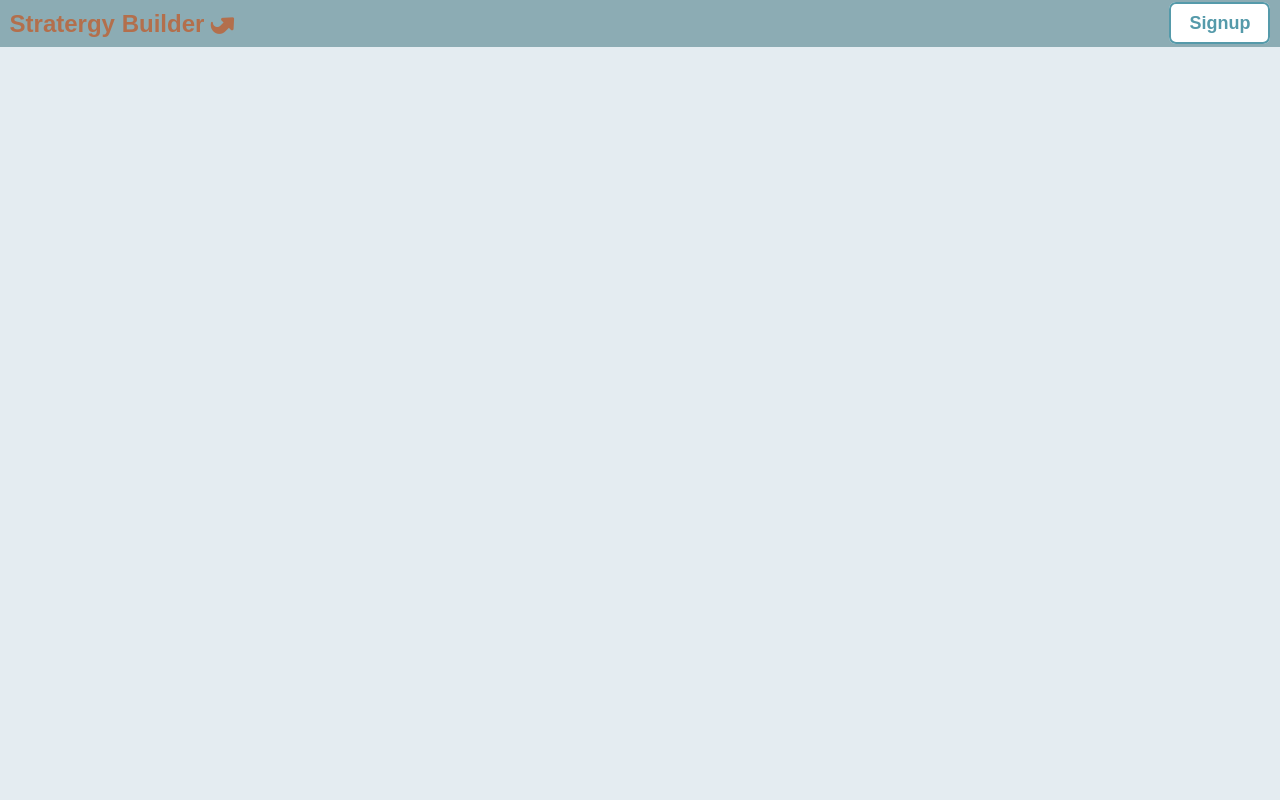
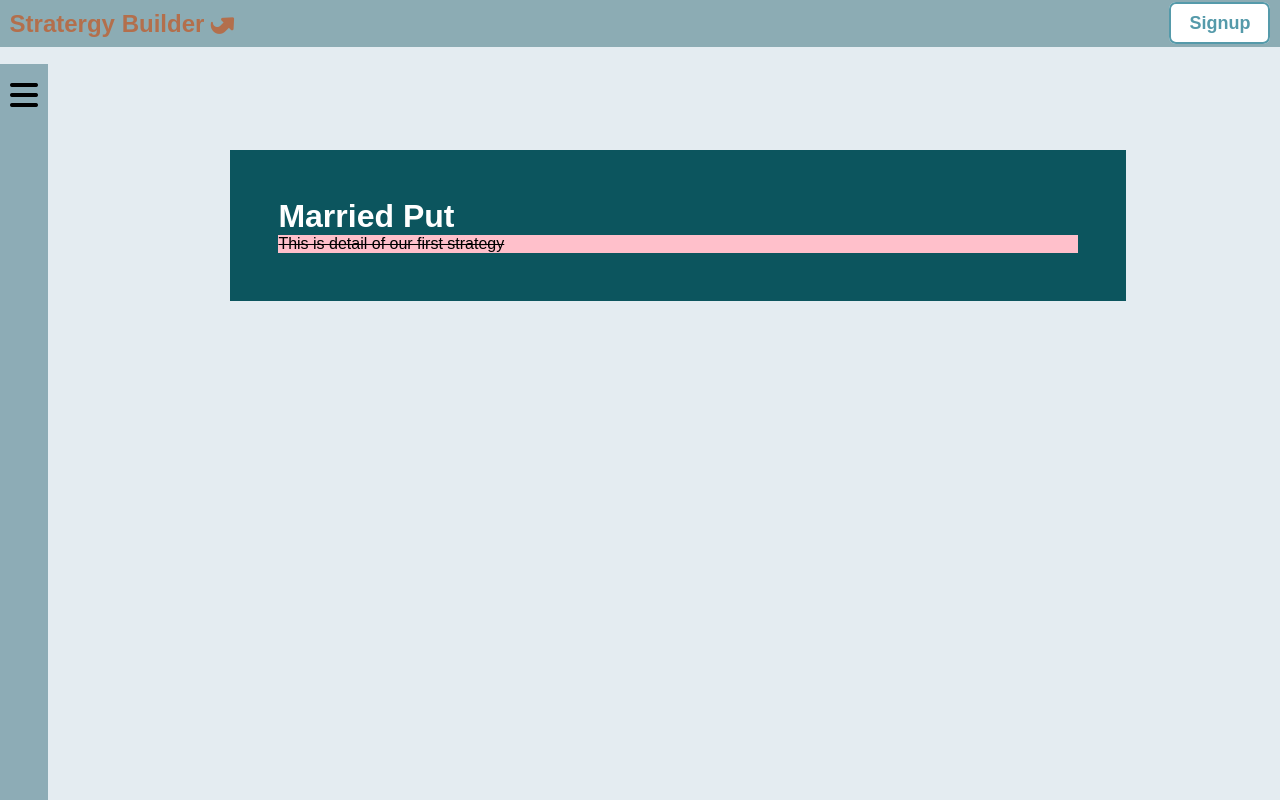
Before and after one commit to AlakKoul/Stratergy-Builder, a React (Create React App) app in the folder Frontend/: page /ReadPStrategy in a window 1280 px wide. Built offline with nearby package versions, Linux system fonts and the light colour scheme.

Commit message:
view saved strategy added

```diff
--- a/Frontend/src/App.js
+++ b/Frontend/src/App.js
@@ -4,6 +4,7 @@ import { Navbar } from './components/Navbar';
 import { SignUp } from './components/SignUp';
 import { Login } from './components/Login';
 import { Home } from "./components/Home";
+import { ReadPStrategy } from "./components/ReadPStrategy";
 
 function App() {
   return (
@@ -11,7 +12,7 @@ function App() {
     <Router>
     <Navbar/>
     <Switch>
-    <Route exact path="/">
+      <Route exact path="/">
       <SignUp/>
       </Route>
       <Route exact path="/login">
@@ -20,6 +21,9 @@ function App() {
       <Route exact path="/home">
         <Home/>
       </Route>
+      <Route exact path="/ReadPStrategy">
+        <ReadPStrategy/>
+      </Route>
     </Switch>
     </Router>
     </>
--- a/Frontend/src/components/Home.js
+++ b/Frontend/src/components/Home.js
@@ -166,8 +166,8 @@ export const Home = () => {
                 <div className='navbar-open'>
                     <i class="fa-solid fa-xmark fa-2x" onClick={closeNavbar}></i>
                     <a className="side-nav-link" href='/'>Read about Popular Strategies</a>
-                    <a className="side-nav-link" href='/'>View Saved Strategies</a>
-                    <a className="side-nav-link" href='/'>Logout</a>
+                    <a className="side-nav-link" href='/ReadPStrategy'>View Saved Strategies</a>
+                    <a className="side-nav-link" href='/login'>Logout</a>
                 </div>
             </div>
 
--- /dev/null
+++ b/Frontend/src/components/ReadPStrategy.js
@@ -0,0 +1,42 @@
+import React, { useEffect, useState } from 'react'
+import '../styles/ReadPStrategy.css'
+
+export const ReadPStrategy = () => {
+
+    const openNavbar = () => {
+        const navClose = document.querySelector('.navbar-close');
+        const navOpen = document.querySelector('.navbar-open');
+        navClose.style.display = 'none';
+        navOpen.style.display = 'block';
+    }
+    const closeNavbar = () => {
+        const navClose = document.querySelector('.navbar-close');
+        const navOpen = document.querySelector('.navbar-open');
+        navClose.style.display = 'block';
+        navOpen.style.display = 'none';
+    }
+    return (
+        <>
+
+            <div className='nav'>
+                <div className='navbar-close'>
+                    <i className="fa-solid fa-bars fa-2x" onClick={openNavbar}></i>
+                </div>
+                <div className='navbar-open'>
+                    <i class="fa-solid fa-xmark fa-2x" onClick={closeNavbar}></i>
+                    <a className="side-nav-link" href='/'>Read about Popular Strategies</a>
+                    <a className="side-nav-link" href='/ReadPStrategy'>View Saved Strategies</a>
+                    <a className="side-nav-link" href='/login'>Logout</a>
+                </div>
+            </div>
+            <div className='main'>
+                <div className='text-head'>
+                    Married Put
+                </div>
+                <div className='text-details'>
+                    This is detail of our first strategy
+                </div>
+            </div>
+        </>
+    )
+}
--- /dev/null
+++ b/Frontend/src/styles/ReadPStrategy.css
@@ -0,0 +1,18 @@
+.main{
+    background-color: #0c555e;
+    padding: 3em
+}
+.text-head{
+    width: 80%;
+    height: fit-content;
+    color: white;
+    font-size: 2em;
+    font-weight: bolder;
+
+}
+.text-details{
+    background-color: pink;
+    height: fit-content;
+    text-decoration: line-through;
+    font-style: sans-sarif;
+}
```
